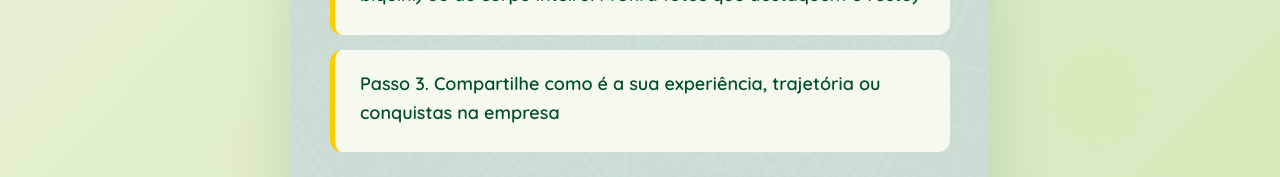
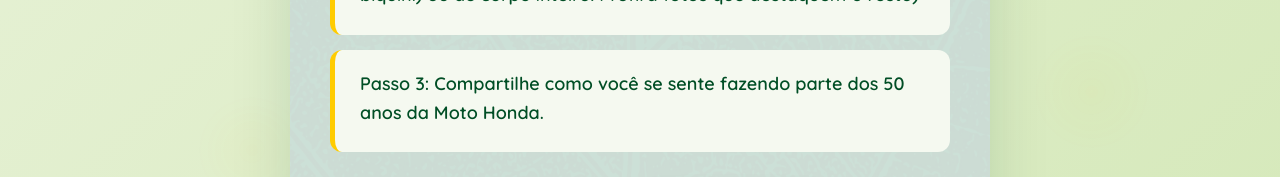
Before and after one commit to Jrogeriosantos/campanha-mulher-amazonia, a Next.js app: page / in a window 1280 px wide. Both pictures are taken after a click on the button "COMEÇAR →". Shown: the part 422-599 px from the top of the page. Built offline with nearby package versions, Linux system fonts and the light colour scheme; no server answers.

Commit message:
add changes

```diff
--- a/app/components/Step2.tsx
+++ b/app/components/Step2.tsx
@@ -26,7 +26,7 @@
           atual, do trabalho ou de um momento especial. */}
           </li>
           <li>
-            <strong>Passo 3. Compartilhe como é a sua experiência, trajetória ou conquistas na empresa</strong>
+            <strong>Passo 3: Compartilhe como você se sente fazendo parte dos 50 anos da Moto Honda.</strong>
             {/* Escreva sobre sua trajetória, desafios que superou, conquistas que te
           orgulham. Seja autêntica! */}
           </li>
```
